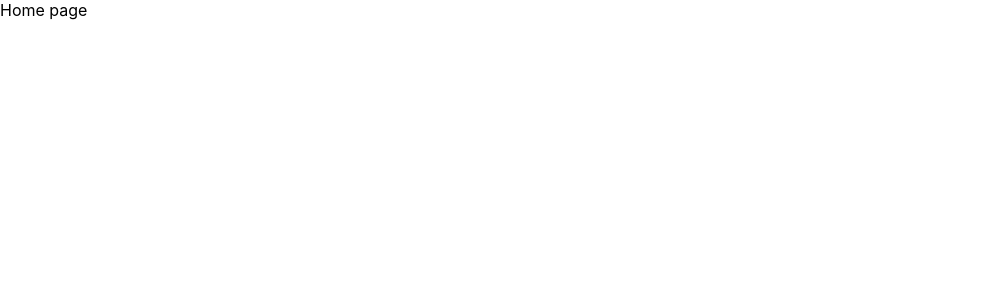
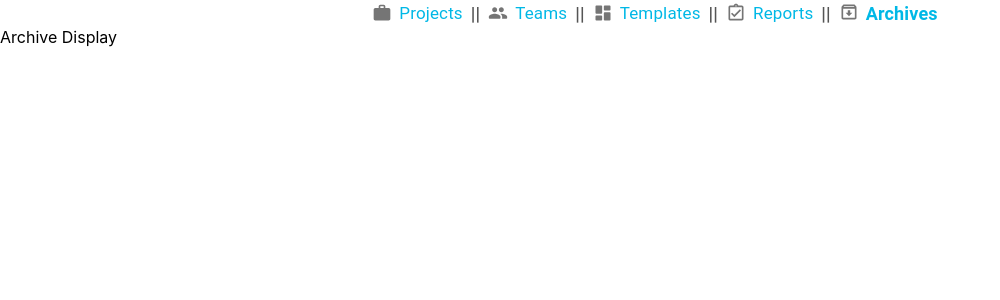
Before and after one commit to AArlauskas/Qualitas, a React (Create React App) app in the folder frontend/qualitasfront/: page /archives in a window 1280 px wide. Before the commit this address led to /. Shown: the top 300 px of the page, without its empty margins (0-1000 px from the left). Built offline with nearby package versions, Linux system fonts and the light colour scheme.

Commit message:
More pages and Navigation Breadcrumbs

```diff
--- a/frontend/qualitasfront/package.json
+++ b/frontend/qualitasfront/package.json
@@ -3,10 +3,13 @@
   "version": "0.1.0",
   "private": true,
   "dependencies": {
+    "@material-ui/core": "^4.11.0",
+    "@material-ui/icons": "^4.9.1",
     "@material-ui/styles": "^4.10.0",
     "@testing-library/jest-dom": "^4.2.4",
     "@testing-library/react": "^9.5.0",
     "@testing-library/user-event": "^7.2.1",
+    "node-sass": "^4.14.1",
     "react": "^16.13.1",
     "react-dom": "^16.13.1",
     "react-router": "^5.2.0",
--- /dev/null
+++ b/frontend/qualitasfront/src/Components/NavigationBreadcrumbs/NavigationBreadcrumbs.jsx
@@ -0,0 +1,51 @@
+import React from "react";
+import { Breadcrumbs, Link } from "@material-ui/core";
+import { PeopleRounded, DashboardRounded, AssignmentTurnedInOutlined, ArchiveOutlined, WorkRounded } from "@material-ui/icons";
+import "./NavigationBreadcrumbs.scss";
+
+const NavigationBreadcrumbs = () => {
+    const currentPage = window.location.pathname;
+    return (
+        <div className="Navigation-Breadcrumbs-Wrapper">
+                        <Breadcrumbs separator={<div className={"Separator"}>||</div>} className="Breadcrumbs">
+                <Link
+                    href="/projects"
+                    className={currentPage === "/projects" ? "LinkBold" : "Link"}
+                >
+                    <WorkRounded className="Icon" fontSize="small" />
+                    Projects
+                </Link>
+                <Link
+                    href="/teams"
+                    className={currentPage === "/teams" ? "LinkBold" : "Link"}
+                >
+                    <PeopleRounded className="Icon" fontSize="small"/>
+                    Teams
+                </Link>
+                <Link
+                    href="/templates"
+                    className={currentPage === "/templates" ? "LinkBold" : "Link"}
+                >
+                    <DashboardRounded className="Icon" fontSize="small" />
+                    Templates
+                </Link>
+                <Link
+                    href="/reports"
+                    className={currentPage === "/reports" ? "LinkBold" : "Link"}
+                >
+                    <AssignmentTurnedInOutlined className="Icon" fontSize="small" />
+                    Reports
+                </Link>
+                <Link
+                    href="/archives"
+                    className={currentPage === "/archives" ? "LinkBold" : "Link"}
+                >
+                    <ArchiveOutlined className="Icon" fontSize="small" />
+                    Archives
+                </Link>
+            </Breadcrumbs>
+        </div>
+    );
+};
+
+export default NavigationBreadcrumbs;
--- /dev/null
+++ b/frontend/qualitasfront/src/Components/NavigationBreadcrumbs/NavigationBreadcrumbs.scss
@@ -0,0 +1,36 @@
+// prettier-ignore
+.Navigation-Breadcrumbs-Wrapper {
+    display: flex;
+    align-items: center;
+    justify-content: space-between;
+
+    .Breadcrumbs {
+        margin: 0 auto;
+        padding-left: 30px;
+    }
+
+    .Icon {
+        margin-right: 7px;
+        margin-top: 2px;
+        color: #757575;
+    }
+
+    .Link {
+        display: flex;
+        color:  #00b8e6;
+        font-size: 17px;
+    }
+
+    .Separator {
+        color: #555;
+        font-weight: bolder;
+        font-size: 18px;
+    }
+
+    .LinkBold {
+        display: flex;
+        color:  #00b8e6;
+        font-weight: bolder;
+        font-size: 18px;
+    }
+}
--- /dev/null
+++ b/frontend/qualitasfront/src/Components/NavigationBreadcrumbs/index.js
@@ -0,0 +1 @@
+export { default } from "./NavigationBreadcrumbs";
--- /dev/null
+++ b/frontend/qualitasfront/src/Containers/ArchiveDisplay/ArchiveDisplay.jsx
@@ -0,0 +1,14 @@
+import React, { Component } from 'react';
+
+class ArchiveDisplay extends Component {
+    state = {  }
+    render() {
+        return (
+            <div>
+                Archive Display
+            </div>
+         );
+    }
+}
+
+export default ArchiveDisplay;
--- a/frontend/qualitasfront/src/Containers/HomePageDisplay/HomePageDisplay.jsx
+++ b/frontend/qualitasfront/src/Containers/ProjectsDisplay/ProjectsDisplay.jsx
@@ -1,14 +1,14 @@
 import React, { Component } from 'react';
 
-class HomePageDisplay extends Component {
+class ProjectsDisplay extends Component {
     state = {  }
     render() {
         return (
             <div>
-                Home page
+                Projects display
             </div>
          );
     }
 }
 
-export default HomePageDisplay;
+export default ProjectsDisplay;
--- a/frontend/qualitasfront/src/Routing.jsx
+++ b/frontend/qualitasfront/src/Routing.jsx
@@ -1,18 +1,21 @@
 import React, { Component } from 'react';
 import { Switch, Route, Redirect } from 'react-router';
-import HomePageDisplay from "./Containers/HomePageDisplay/HomePageDisplay";
+import ProjectsDisplay from "./Containers/ProjectsDisplay/ProjectsDisplay";
 import ReportsDisplay from "./Containers/ReportsDisplay/ReportsDisplay";
 import TeamsDisplay from "./Containers/TeamsDisplay/TeamsDisplay";
 import TemplatesDisplay from "./Containers/TemplatesDisplay/TemplatesDisplay";
+import ArchiveDisplay from "./Containers/ArchiveDisplay/ArchiveDisplay";
+import NavigationBreadcrumbs from './Components/NavigationBreadcrumbs/NavigationBreadcrumbs';
 
 class Routing extends Component {
     state = {  }
     render() {
         return (
             <div>
+                <NavigationBreadcrumbs/>
                 <Switch>
-                    <Route exact path = "/">
-                        <HomePageDisplay />
+                    <Route path = "/projects">
+                        <ProjectsDisplay />
                     </Route>
                     <Route path="/reports">
                         <ReportsDisplay />
@@ -23,8 +26,11 @@ class Routing extends Component {
                     <Route path="/templates">
                         <TemplatesDisplay />
                     </Route>
+                    <Route path="/archives">
+                        <ArchiveDisplay />
+                    </Route>
                     <Route>
-                        <Redirect to="/"/>
+                        <Redirect to="/projects"/>
                     </Route>
                 </Switch>
             </div>
```
Also changed, not shown: frontend/qualitasfront/src/Containers/UserReviewDisplay/UserReviewDisplay.jsx (added, +14 -0 lines), 1 other file (tests, documents, lock files or other folders).
